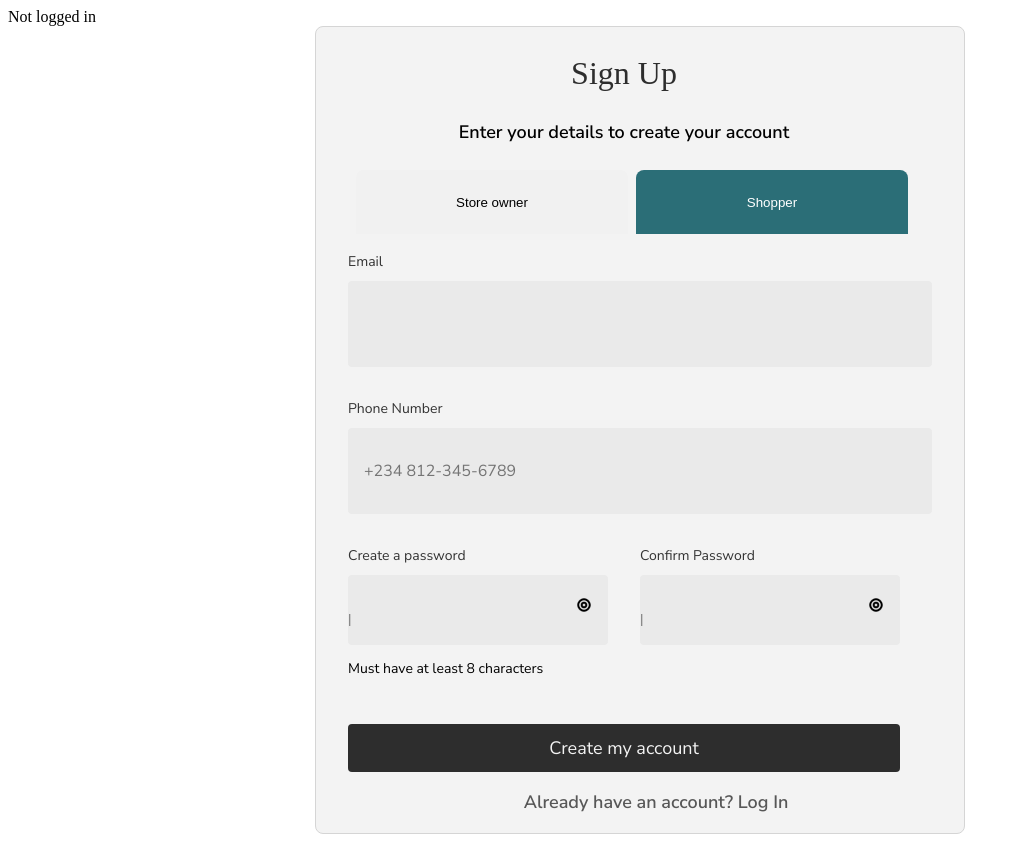
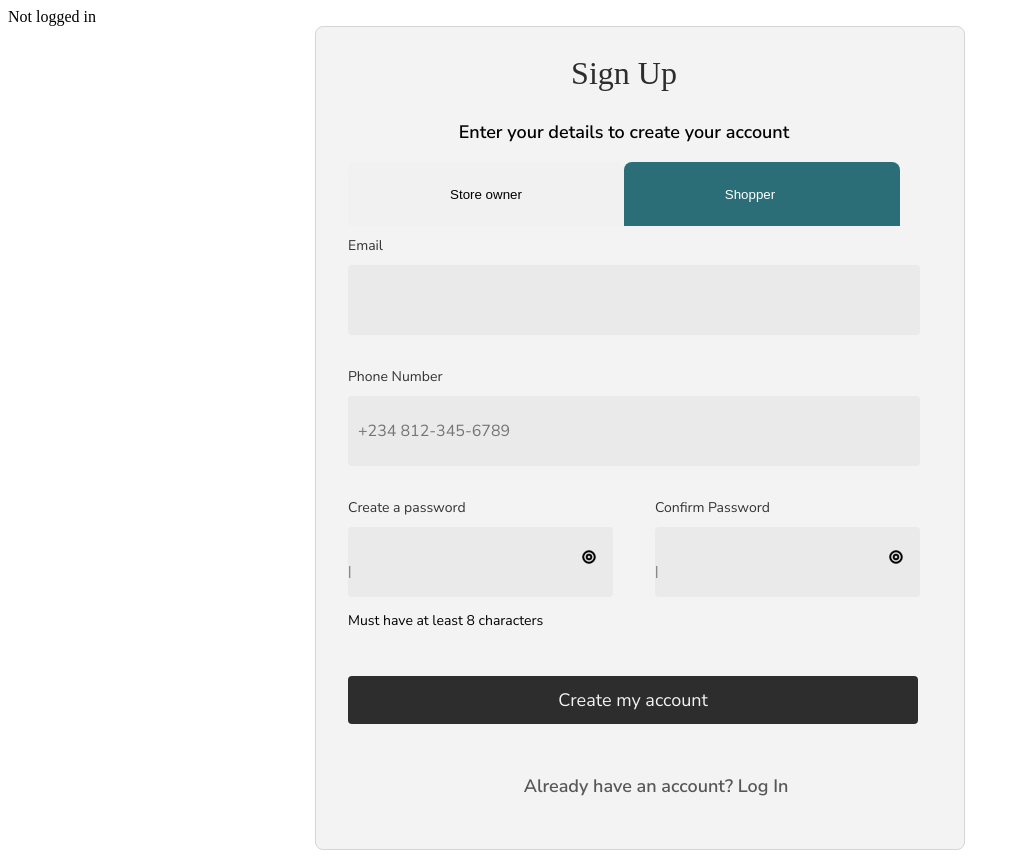
Before and after one commit to Ibizugbe/ISW-FRONTEND, a React (Vite) app: page / in a window 1280 px wide. Shown: the whole page, without its empty margins (0-1020 px from the left). Built offline with nearby package versions, Linux system fonts and the light colour scheme; a web font is replaced by a local one.

Commit message:
add styling

```diff
--- a/src/auth/Registration.jsx
+++ b/src/auth/Registration.jsx
@@ -131,7 +131,7 @@ const Registration = () => {
         </div>
       </div>
       <button
-        className="loginButton"
+        className="signUpButton"
         onClick={handleRegister}
         disabled={isRegistering}
       >
--- a/src/auth/style.css
+++ b/src/auth/style.css
@@ -98,7 +98,7 @@ h2 {
 .passwordWrapper {
   display: flex;
   position: relative;
-  gap: 32px;
+  gap: 42px;
   margin-bottom: 32px;
 }
 .headerWrap {
@@ -118,36 +118,37 @@ h2 {
 }
 
 .navButton {
+  width: 552px;
+  height: 64px;
   display: flex;
   justify-content: center;
   align-items: center;
   margin-bottom: 10px;
-  width: 100%;
   height: auto;
-  padding: 8px;
-  gap: 8px;
   border-radius: 8px 8px 0px 0px;
   opacity: 0px;
+
 }
 
 .navButton button {
   width: 276px;
-
   height: 64px;
-  padding: 8px;
-  gap: 8px;
+  padding: 8px 8px;
+  gap: 32px;
   border-radius: 8px 8px 0px 0px;
   opacity: 0px;
   background-color: #f1f1f1;
   border: none;
+
 }
+
 .navButton button.active {
   background-color: #2b6e77;
   color: white;
   align-items: center;
   width: 276px;
   height: 64px;
-  padding: 8px;
+  padding-right: 32px;
   gap: 8px;
   border-radius: 8px 8px 0px 0px;
   opacity: 0px;
@@ -155,8 +156,8 @@ h2 {
 .signupForm input[type="email"],
 .signupForm input[type="number"] {
   width: 552px;
-  height: 54px;
-  padding: 16px;
+  height: 50px;
+  padding: 10px;
   gap: 10px;
   border-radius: 4px;
   opacity: 0px;
@@ -172,7 +173,7 @@ h2 {
   margin-bottom: 32px;
 }
 .Password input[type="password"] {
-  width: 260px;
+  width: 265px;
   height: 54px;
   padding: 16px 0px 0px 0px;
   gap: 10px;
@@ -198,6 +199,7 @@ h2 {
   font-weight: 400;
   line-height: 19.1px;
   text-align: left;
+
 }
 .loginAccount {
   font-family: "Nunito Sans";
@@ -206,6 +208,8 @@ h2 {
   line-height: 24.55px;
   text-align: center;
   color: #575757;
+  padding: 32px 0px;
+
 }
 .passwordInput2 {
   position: relative;
@@ -220,3 +224,17 @@ h2 {
   height: 16px;
   align-items: center;
 }
+.signUpButton {
+  width: 570px;
+  height: 48px;
+  padding: 16px;
+  background-color: #2d2d2d;
+  padding: 8px;
+  border-radius: 4px;
+  font-family: "Nunito Sans";
+  font-size: 18px;
+  font-weight: 400;
+  line-height: 24.55px;
+  border: none;
+  color: #f3f3f3;
+}
```
